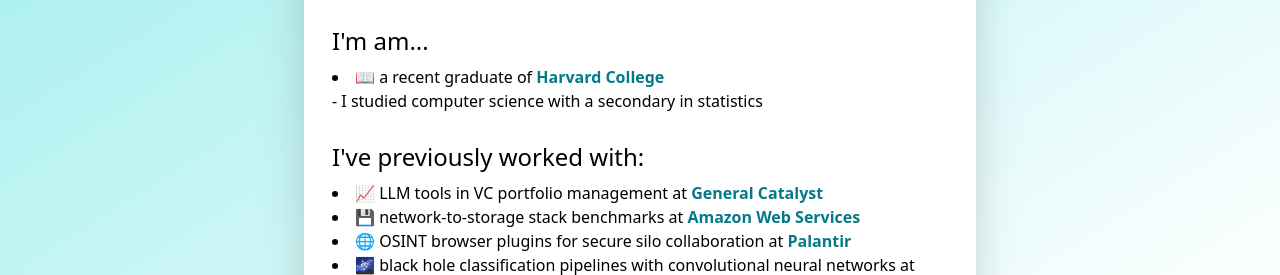
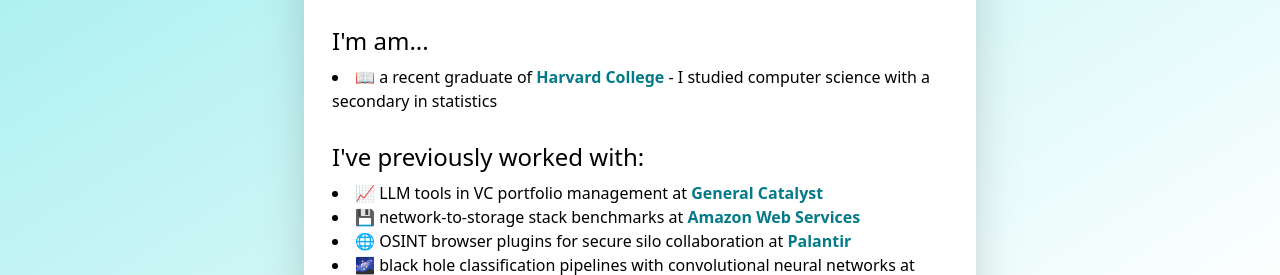
Before and after one commit to nmishra459/nmishra459.github.io, a plain HTML site: page index.html in a window 1280 px wide. Shown: the part 493-768 px from the top of the page. Drawn offline with nearby package versions, Linux system fonts and the light colour scheme.

Commit message:
Update index.html

```diff
--- a/index.html
+++ b/index.html
@@ -56,7 +56,7 @@
    </div>
    <p class="font-medium text-xl lg:text-2xl mb-2">I'm am...</p>
    <ul class="marker:text-cyan list-disc mb-7 list-inside">
-    <li>📖 a recent graduate of <a class="text-cyan hover:text-cyan-900" href="https://www.harvard.edu"><b>Harvard College</b></a></li> - I studied computer science with a secondary in statistics
+    <li>📖 a recent graduate of <a class="text-cyan hover:text-cyan-900" href="https://www.harvard.edu"><b>Harvard College</b></a> - I studied computer science with a secondary in statistics</li>
    </ul>
    <p class="font-medium text-xl lg:text-2xl mb-2">I've previously worked with:</p>
    <ul class="marker:text-cyan list-disc mb-7 list-inside">
```
